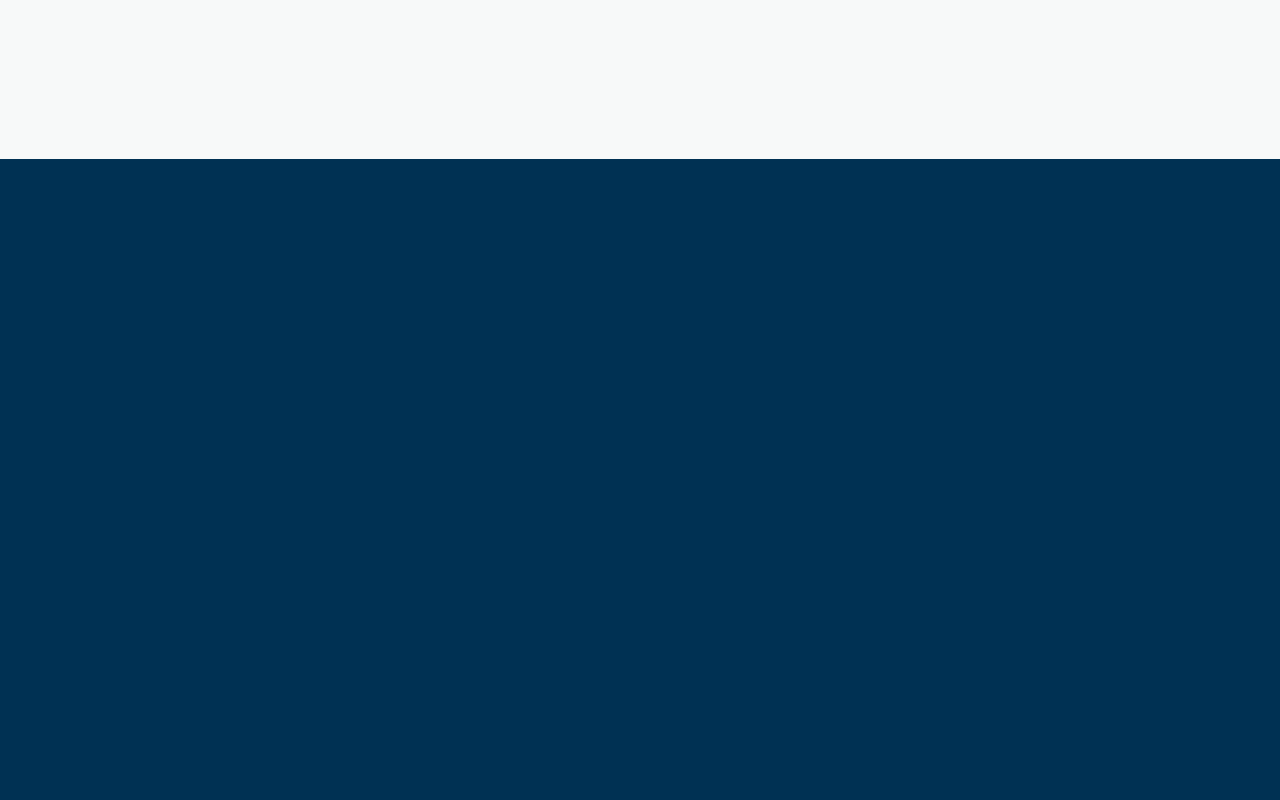
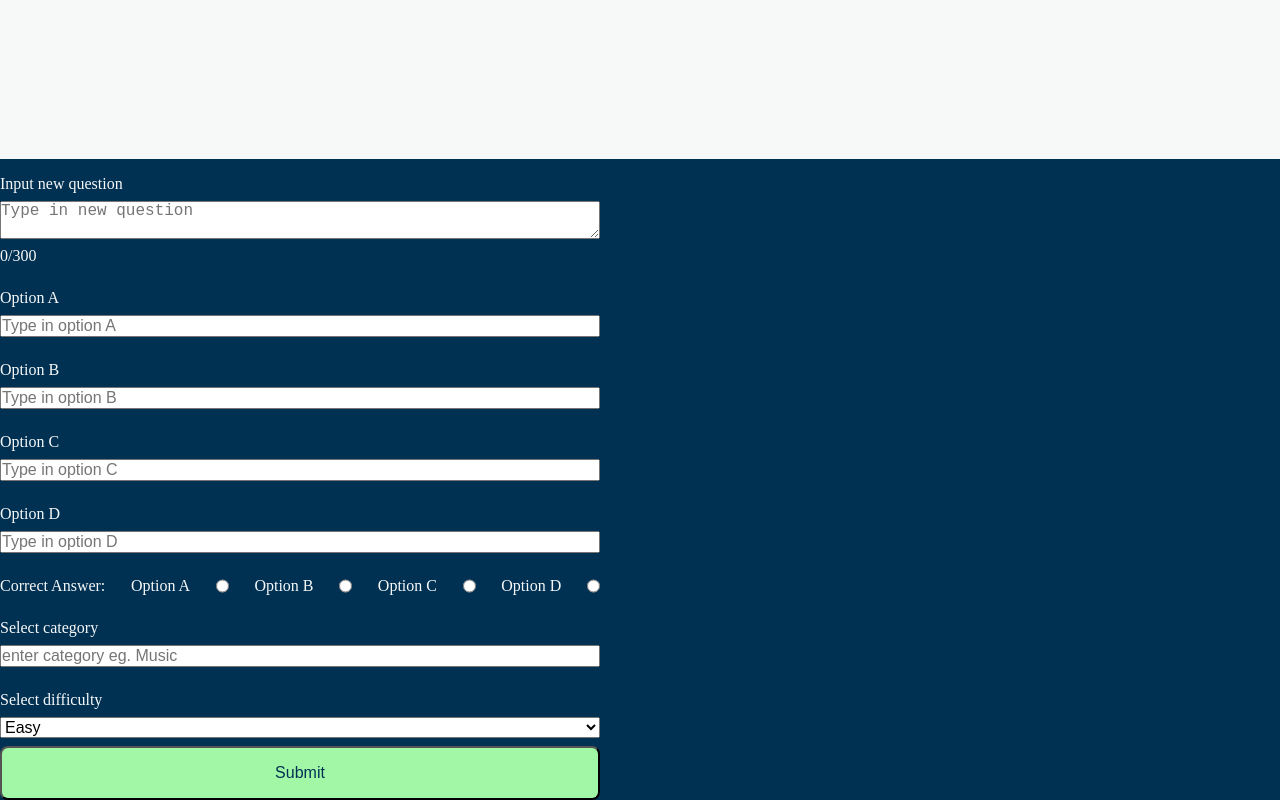
Before and after one commit to fac29/quiz-gghlo-frontend, a React (Vite) app: page / in a window 1280 px wide. Shown: the part 641-1441 px from the top of the page. Before the commit the page ends 800 px from the top, so only its background shows below. Built offline with nearby package versions, Linux system fonts and the light colour scheme.

Commit message:
use Button component in form

```diff
--- a/src/App.tsx
+++ b/src/App.tsx
@@ -1,6 +1,7 @@
 import React from 'react';
 import '../src/index.css';
 import Button from './components/Button/Button';
+import CreateQuestionForm from './components/CreateQuestionForm/CreateQuestionsForm';
 
 function App() {
 	return (
@@ -13,6 +14,9 @@ function App() {
 					btnonClick={() => false}
 				/>
 			</div>
+			<div>
+				<CreateQuestionForm></CreateQuestionForm>
+			</div>
 		</React.Fragment>
 	);
 }
--- a/src/components/CreateQuestionForm/CreateQuestionsForm.tsx
+++ b/src/components/CreateQuestionForm/CreateQuestionsForm.tsx
@@ -1,5 +1,6 @@
 import React from 'react';
 import './CreateQuestionForm.css';
+import Button from '../Button/Button';
 
 export default function CreateQuestionForm() {
 	const [wordCount, SetWordCount] = React.useState('');
@@ -80,9 +81,11 @@ export default function CreateQuestionForm() {
 					<option value='Medium'>Medium</option>
 					<option value='High'>High</option>
 				</select>
-				<button type='submit' onClick={handleFormSubmission}>
-					Create Question
-				</button>
+				<Button
+					btnclassName='btnPrimary'
+					btnText='Submit'
+					btnonClick={handleFormSubmission}
+				/>
 			</form>
 		</React.Fragment>
 	);
```
